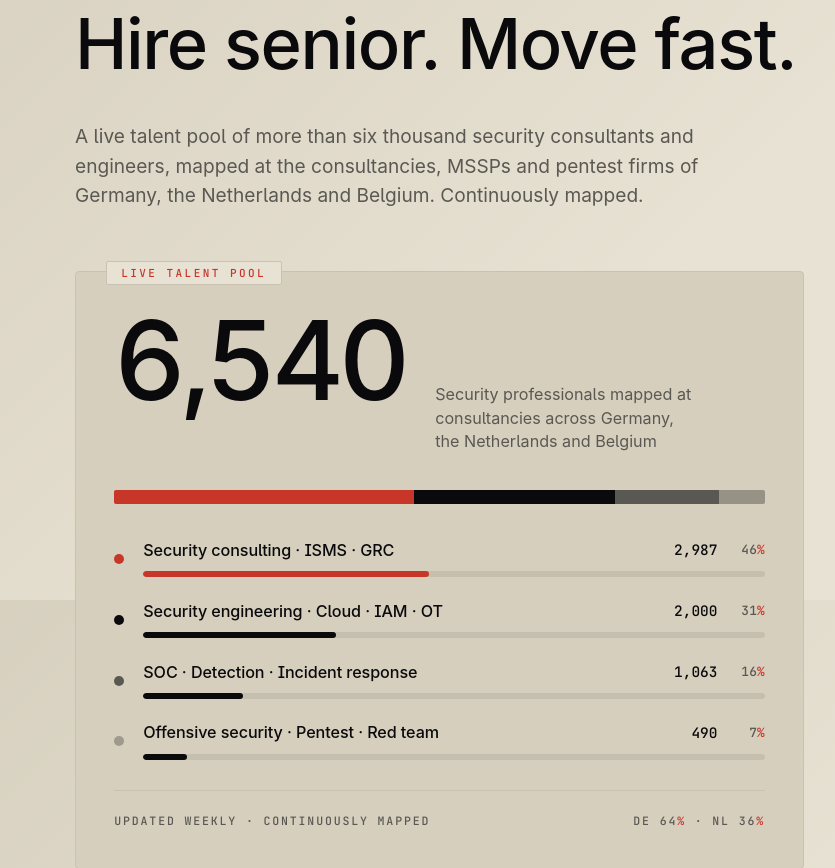
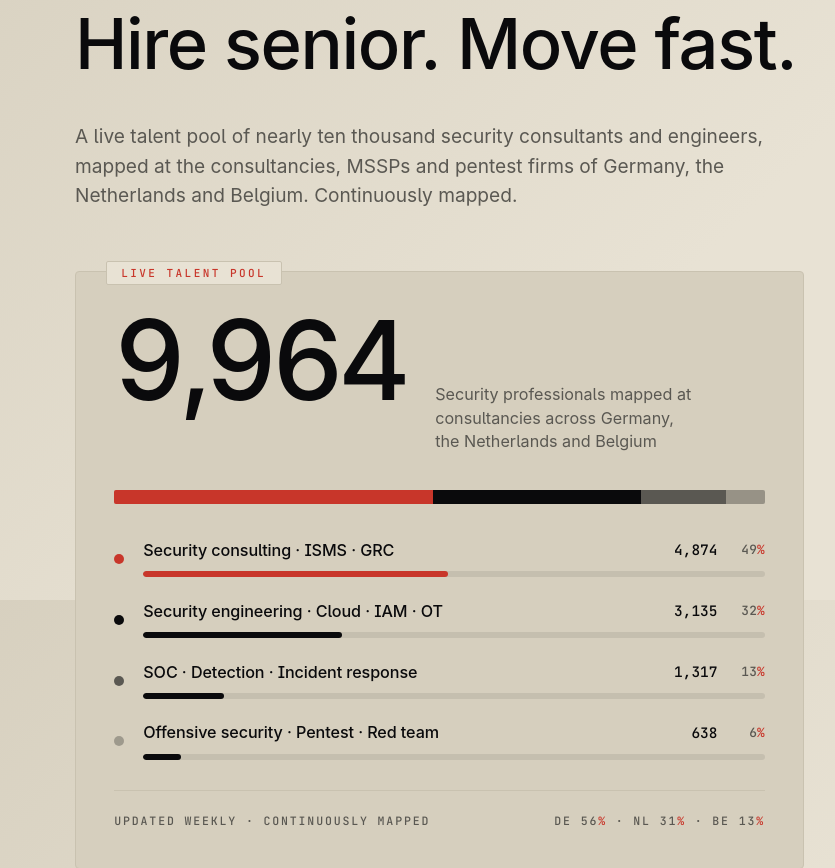
Before and after one commit to scorpiusstaffing/argushaus-website, a website: page index.html in a window 1280 px wide. Shown: the part 1000-1868 px from the top of the page, without its empty margins (85-920 px from the left). Drawn offline with Linux system fonts and the light colour scheme; a web font is replaced by a local one.

Commit message:
Update talent pool figures to include Belgium
Pool is now 9,964 security professionals (DE 56%, NL 31%, BE 13%), with the
role split recalculated from the current masters.

Co-Authored-By: Claude Opus 5.5 <noreply@anthropic.com>

```diff
--- a/index.html
+++ b/index.html
@@ -65,50 +65,50 @@
       <span class="label">02 / For consultancies</span>
       <h2 class="display">Hire senior. Move fast.</h2>
       <p class="body-line">
-        A live talent pool of more than six thousand security consultants and engineers, mapped at the consultancies, MSSPs and pentest firms of Germany, the Netherlands and Belgium. Continuously mapped.
+        A live talent pool of nearly ten thousand security consultants and engineers, mapped at the consultancies, MSSPs and pentest firms of Germany, the Netherlands and Belgium. Continuously mapped.
       </p>
 
       <!-- Pool visualization -->
       <figure class="pool">
         <div class="pool-total">
-          <span class="pool-num">6,540</span>
+          <span class="pool-num">9,964</span>
           <span class="pool-caption">Security professionals mapped at consultancies across Germany, the Netherlands and Belgium</span>
         </div>
         <div class="pool-agg" aria-hidden="true">
-          <span class="pool-agg-seg" style="width:46%"></span>
-          <span class="pool-agg-seg" style="width:31%"></span>
-          <span class="pool-agg-seg" style="width:16%"></span>
-          <span class="pool-agg-seg" style="width:7%"></span>
+          <span class="pool-agg-seg" style="width:49%"></span>
+          <span class="pool-agg-seg" style="width:32%"></span>
+          <span class="pool-agg-seg" style="width:13%"></span>
+          <span class="pool-agg-seg" style="width:6%"></span>
         </div>
         <ul class="pool-bars">
           <li>
             <span class="pool-tier">Security consulting &middot; ISMS &middot; GRC</span>
-            <span class="pool-count">2,987</span>
-            <span class="pool-pct">46<span class="pool-pct-mark">%</span></span>
-            <span class="pool-bar" style="--pct:46%"></span>
+            <span class="pool-count">4,874</span>
+            <span class="pool-pct">49<span class="pool-pct-mark">%</span></span>
+            <span class="pool-bar" style="--pct:49%"></span>
           </li>
           <li>
             <span class="pool-tier">Security engineering &middot; Cloud &middot; IAM &middot; OT</span>
-            <span class="pool-count">2,000</span>
-            <span class="pool-pct">31<span class="pool-pct-mark">%</span></span>
-            <span class="pool-bar" style="--pct:31%"></span>
+            <span class="pool-count">3,135</span>
+            <span class="pool-pct">32<span class="pool-pct-mark">%</span></span>
+            <span class="pool-bar" style="--pct:32%"></span>
           </li>
           <li>
             <span class="pool-tier">SOC &middot; Detection &middot; Incident response</span>
-            <span class="pool-count">1,063</span>
-            <span class="pool-pct">16<span class="pool-pct-mark">%</span></span>
-            <span class="pool-bar" style="--pct:16%"></span>
+            <span class="pool-count">1,317</span>
+            <span class="pool-pct">13<span class="pool-pct-mark">%</span></span>
+            <span class="pool-bar" style="--pct:13%"></span>
           </li>
           <li>
             <span class="pool-tier">Offensive security &middot; Pentest &middot; Red team</span>
-            <span class="pool-count">490</span>
-            <span class="pool-pct">7<span class="pool-pct-mark">%</span></span>
-            <span class="pool-bar" style="--pct:7%"></span>
+            <span class="pool-count">638</span>
+            <span class="pool-pct">6<span class="pool-pct-mark">%</span></span>
+            <span class="pool-bar" style="--pct:6%"></span>
           </li>
         </ul>
         <figcaption class="pool-foot">
           <span>Updated weekly &middot; Continuously mapped</span>
-          <span>DE 64<span class="pool-pct-mark">%</span> &middot; NL 36<span class="pool-pct-mark">%</span></span>
+          <span>DE 56<span class="pool-pct-mark">%</span> &middot; NL 31<span class="pool-pct-mark">%</span> &middot; BE 13<span class="pool-pct-mark">%</span></span>
         </figcaption>
       </figure>
 
```
